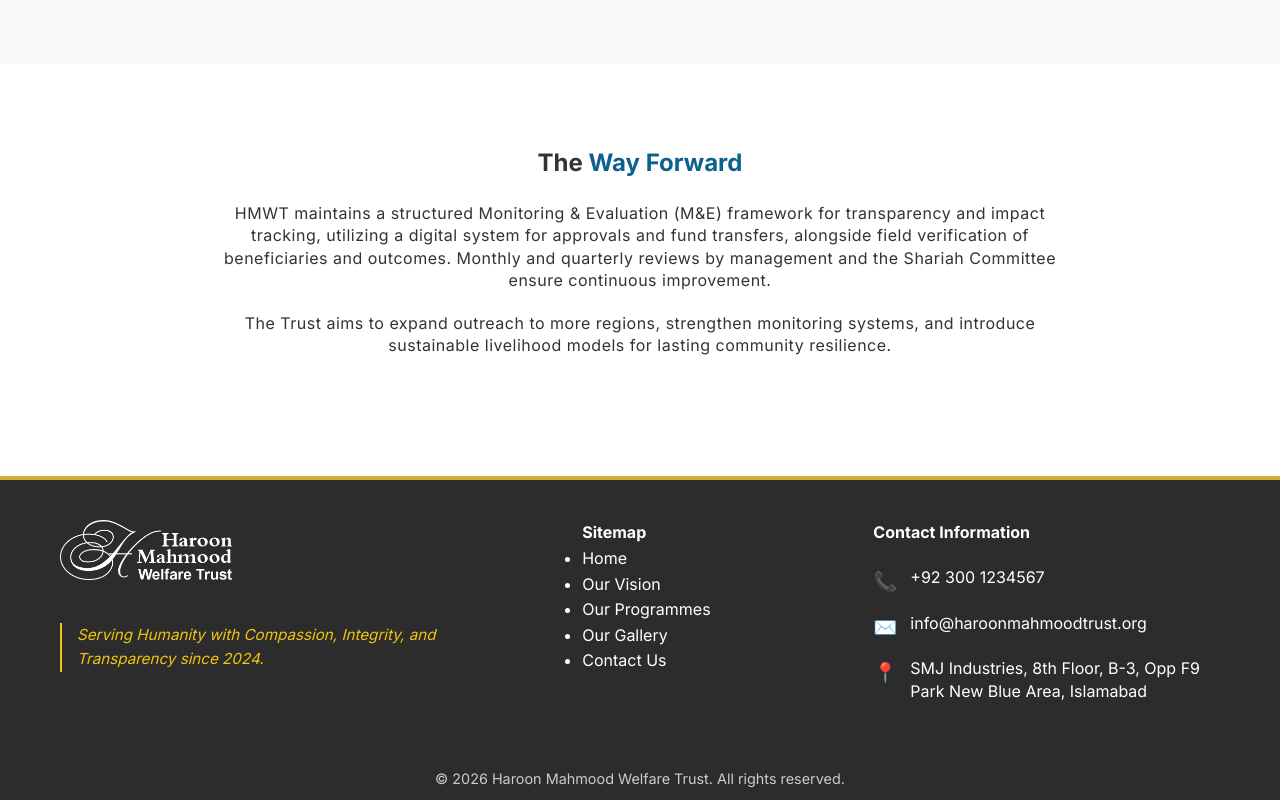
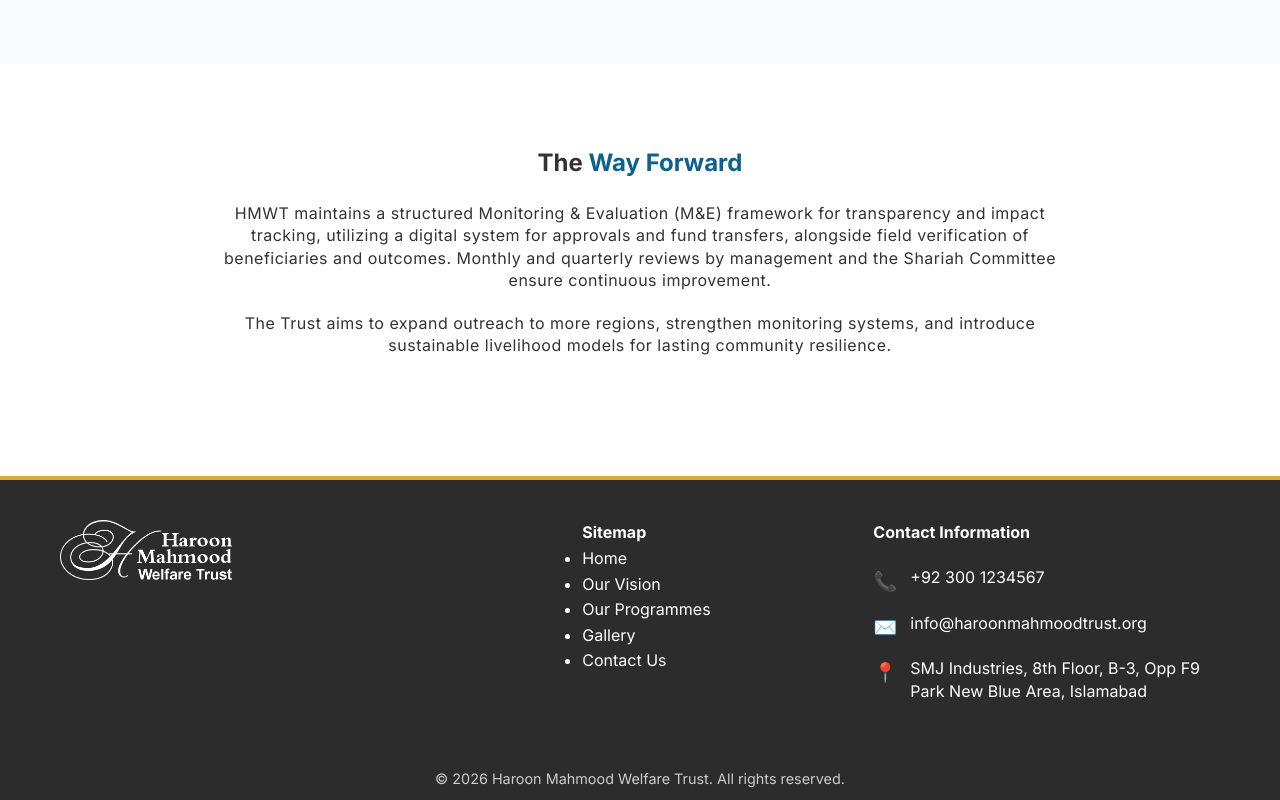
Before and after one commit to arbabit/hm, a plain HTML site: page about.html in a window 1280 px wide. Shown: the part 2881-3681 px from the top of the page. Drawn offline with Linux system fonts and the light colour scheme.

Commit message:
Slogan Removal From Footer

```diff
--- a/about.html
+++ b/about.html
@@ -143,11 +143,12 @@
         </div>
     </section>
 
+<!-- Footer replaced with footer.html content -->
 <footer class="main-footer">
     <div class="container footer-content">
         <div class="footer-brand">
             <img src="logo.png" alt="HMWT Logo" class="footer-logo">
-            <p class="footer-tagline">Serving Humanity with Compassion, Integrity, and Transparency since 2024.</p>
+            <!--<p class="footer-tagline">Serving Humanity with Compassion, Integrity, and Transparency since 2024.</p>-->
         </div>
 
         <div class="footer-links">
@@ -156,7 +157,7 @@
                 <li><a href="index.html">Home</a></li>
                 <li><a href="about.html">Our Vision</a></li>
                 <li><a href="programmes.html">Our Programmes</a></li>
-                <li><a href="gallery.html">Our Gallery</a></li>
+                <li><a href="gallery.html">Gallery</a></li>
                 <li><a href="contact-s.html">Contact Us</a></li>
             </ul>
         </div>
@@ -178,7 +179,6 @@
         </div>
 
     </div>
-    </div>
     <div class="footer-bottom">
         <p>&copy; 2026 Haroon Mahmood Welfare Trust. All rights reserved.</p>
     </div>
--- a/style.css
+++ b/style.css
@@ -342,7 +342,7 @@ header.scrolled .design-asset,
 }
 
 .hero p {
-    margin-bottom: 500px;
+    margin-bottom: 30px;
 }
 
 /* 4. BUTTONS & GLOW */
```
Also changed, not shown: gallery.html (+4 -3 lines), programmes.html (+2 -3 lines). Lines whose indentation alone changed are shown as unchanged.
